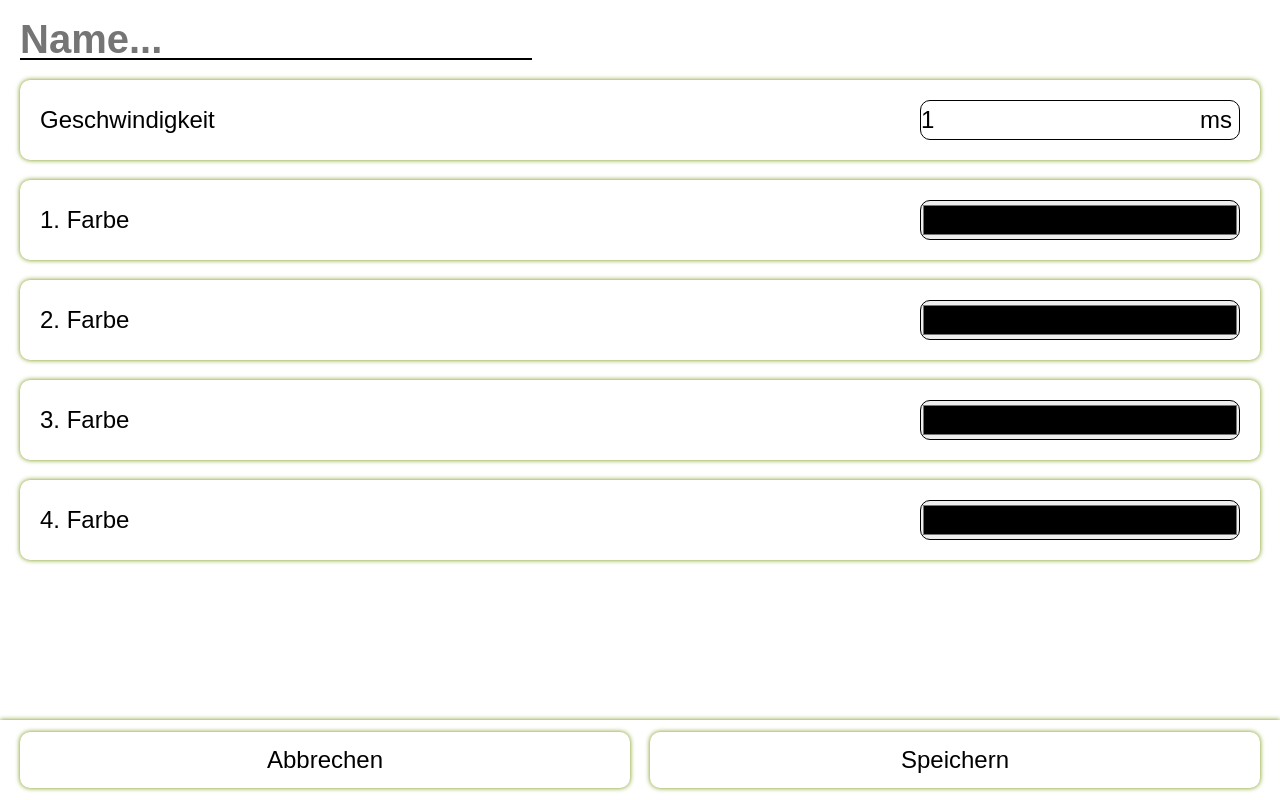
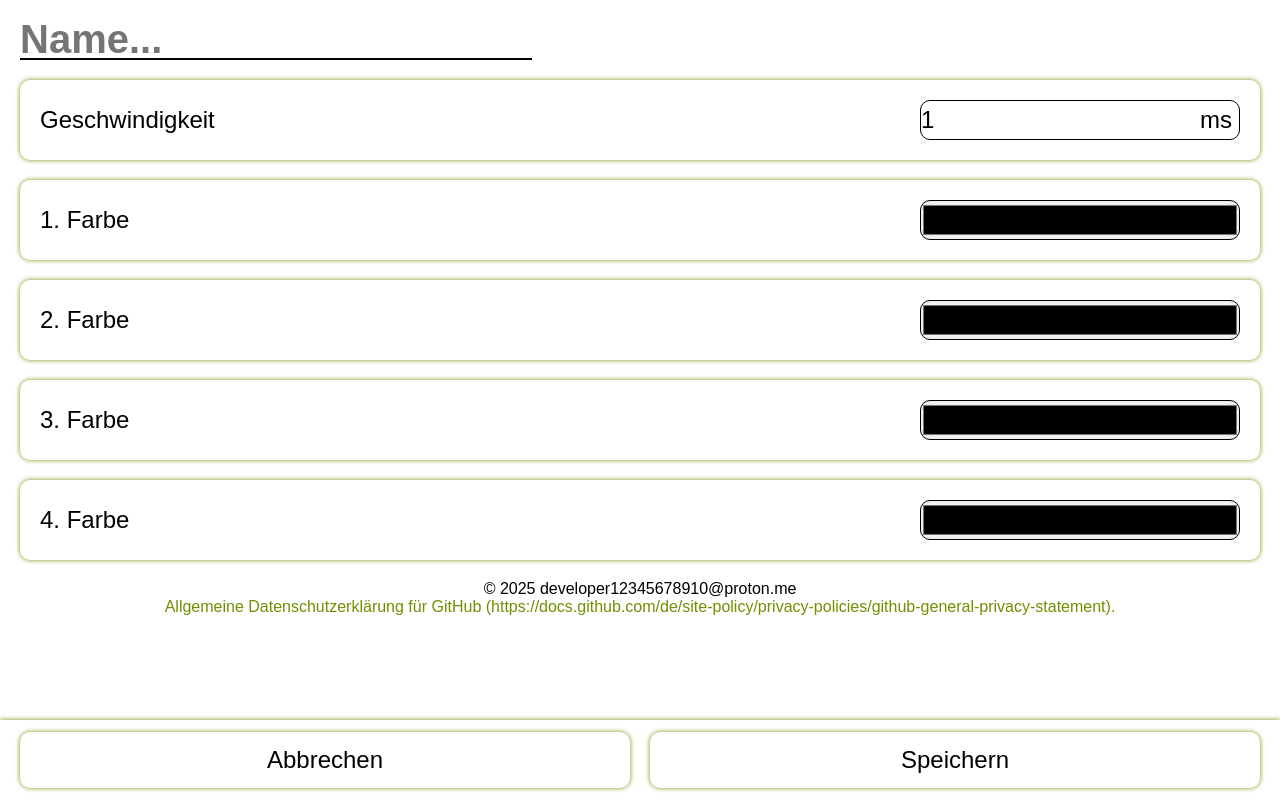
Before and after one commit to Developer012345678910/Disco, a plain HTML site: page editor.html in a window 1280 px wide. Drawn offline with Linux system fonts and the light colour scheme.

Commit message:
editor.html aktualisieren

```diff
--- a/editor.html
+++ b/editor.html
@@ -32,6 +32,10 @@
             <p>4. Farbe</p>
             <input type="color" id="color4">
         </div>
+        <div class="column">
+            <p>&copy; 2025 developer12345678910@proton.me</p>
+            <a href="https://docs.github.com/de/site-policy/privacy-policies/github-general-privacy-statement">Allgemeine Datenschutzerklärung für GitHub (https://docs.github.com/de/site-policy/privacy-policies/github-general-privacy-statement).</a>
+        </div>
     </div>
     <footer>
         <button class="big-button" onclick="window.location.href = 'index.html';">Abbrechen</button>
```
